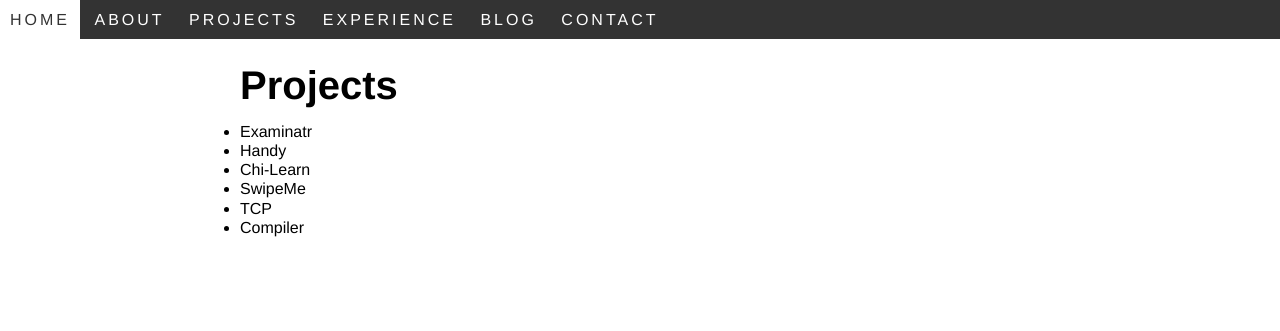
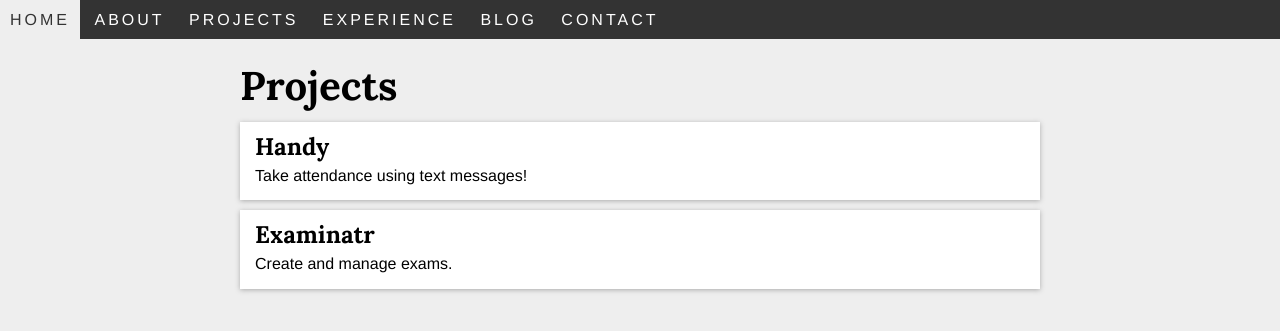
Before and after one commit to jroggeman/jroggeman.github.io, a Jekyll site: the page built from projects/index.md, in a window 1280 px wide. Shown: the top 331 px of the page. Built offline with Jekyll 4.4.1, drawn with Linux system fonts in a browser that asks for light colours.

Commit message:
Material styling for projects

```diff
--- /dev/null
+++ b/_data/projects.yml
@@ -0,0 +1,7 @@
+- name: Handy
+  url: https://github.com/Pitt-CSC/handy
+  description: Take attendance using text messages!
+
+- name: Examinatr
+  url: https://github.com/jroggeman/examinatr
+  description: Create and manage exams.
--- a/_sass/_breakpoints.scss
+++ b/_sass/_breakpoints.scss
@@ -18,3 +18,10 @@ $desktop: 1024px;
         @content;
     }
 }
+
+@mixin border-radius($radius) {
+  -webkit-border-radius: $radius;
+     -moz-border-radius: $radius;
+      -ms-border-radius: $radius;
+          border-radius: $radius;
+}
--- a/_sass/navbar.scss
+++ b/_sass/navbar.scss
@@ -24,7 +24,7 @@ nav {
                 font-weight: normal;
 
                 &:hover {
-                    background-color: white;
+                    background-color: $background-color;
                     color: #333;
                 }
             }
--- a/_sass/typography.scss
+++ b/_sass/typography.scss
@@ -1,3 +1,5 @@
+@import url(https://fonts.googleapis.com/css?family=Lora:700);
+
 body {
     font-family: Helvetica, sans-serif;
     font-weight: lighter;
--- a/css/main.scss
+++ b/css/main.scss
@@ -1,16 +1,30 @@
 ---
 # Required by front matter
 ---
+
+$background-color: #EEE;
 
 @import 'reset';
 @import 'breakpoints';
 @import 'typography';
 @import 'navbar';
 
+body {
+    background-color: $background-color;
+}
+
+h1, h2 {
+    font-weight: bold;
+    display: block;
+    font-family: 'Lora', serif;
+}
+
 h1 {
-    font-weight: bold;
     font-size: 2.5em;
-    display: block;
+}
+
+h2 {
+    font-size: 1.5em;
 }
 
 .container {
@@ -20,10 +34,34 @@ h1 {
     padding-top: 10px;
 }
 
-/* TODO: HERE AS EXAMPLE
-@include size-less-than($desktop) {
-    html {
-        color: red;
+#projects {
+    li {
+        list-style-type: none;
+        margin-bottom: 10px;
+        box-shadow: 0px 1px 5px #AAA;
+        background-color: white;
+        transition: box-shadow 0.2s;
+
+        &:hover {
+            //background-color: #F8F8F8;
+            box-shadow: 0px 5px 5px #AAA;
+        }
+
+        h2 {
+            margin-bottom: 10px;
+            margin-top: 0px;
+        }
+
+        p {
+            display: inline;
+        }
+
+        a {
+            padding: 15px;
+            color: black;
+            text-decoration: none;
+            display: block;
+            height: 100%;
+        }
     }
 }
-*/
--- a/projects/index.md
+++ b/projects/index.md
@@ -1,10 +1,15 @@
 ---
 layout: default
 ---
-# Projects
-- Examinatr
-- Handy
-- Chi-Learn
-- SwipeMe
-- TCP
-- Compiler
+
+<h1>Projects</h1>
+<ul id="projects">
+    {% for project in site.data.projects %}
+    <li>
+        <a href="{{ project.url }}" target="_blank">
+            <h2>{{ project.name }}</h2>
+            <p>{{ project.description }}</p>
+        </a>
+    </li>
+    {% endfor %}
+</ul>
```
